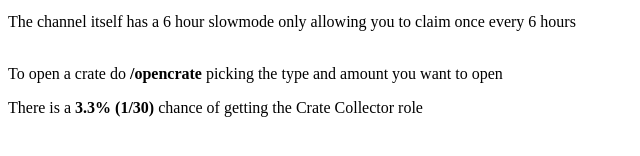
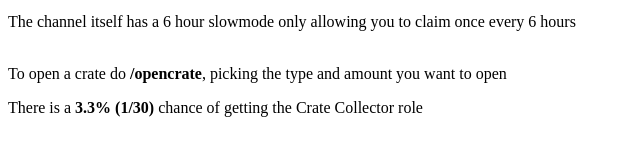
Before and after one commit to chattyboxy/jacks-hangout-guide, a plain HTML site: page crates/index.html in a window 1280 px wide. Shown: the part 128-284 px from the top of the page, 0-640 px from the left. Drawn offline with Linux system fonts and the light colour scheme.

Commit message:
Update index.html

```diff
--- a/crates/index.html
+++ b/crates/index.html
@@ -2,5 +2,5 @@
 <p>Crates are an easy way to make coins daily!<br /><br /></p>
 <p>To obtain a crate, go into #crate-claim and type a message for a random amount of crates</p>
 <p>The channel itself has a 6 hour slowmode only allowing you to claim once every 6 hours<br /><br /></p>
-<p>To open a crate do <strong>/opencrate</strong> picking the type and amount you want to open</p>
+<p>To open a crate do <strong>/opencrate</strong>, picking the type and amount you want to open</p>
 <p>There is a <strong>3.3% (1/30)</strong> chance of getting the Crate Collector role</p>
```
